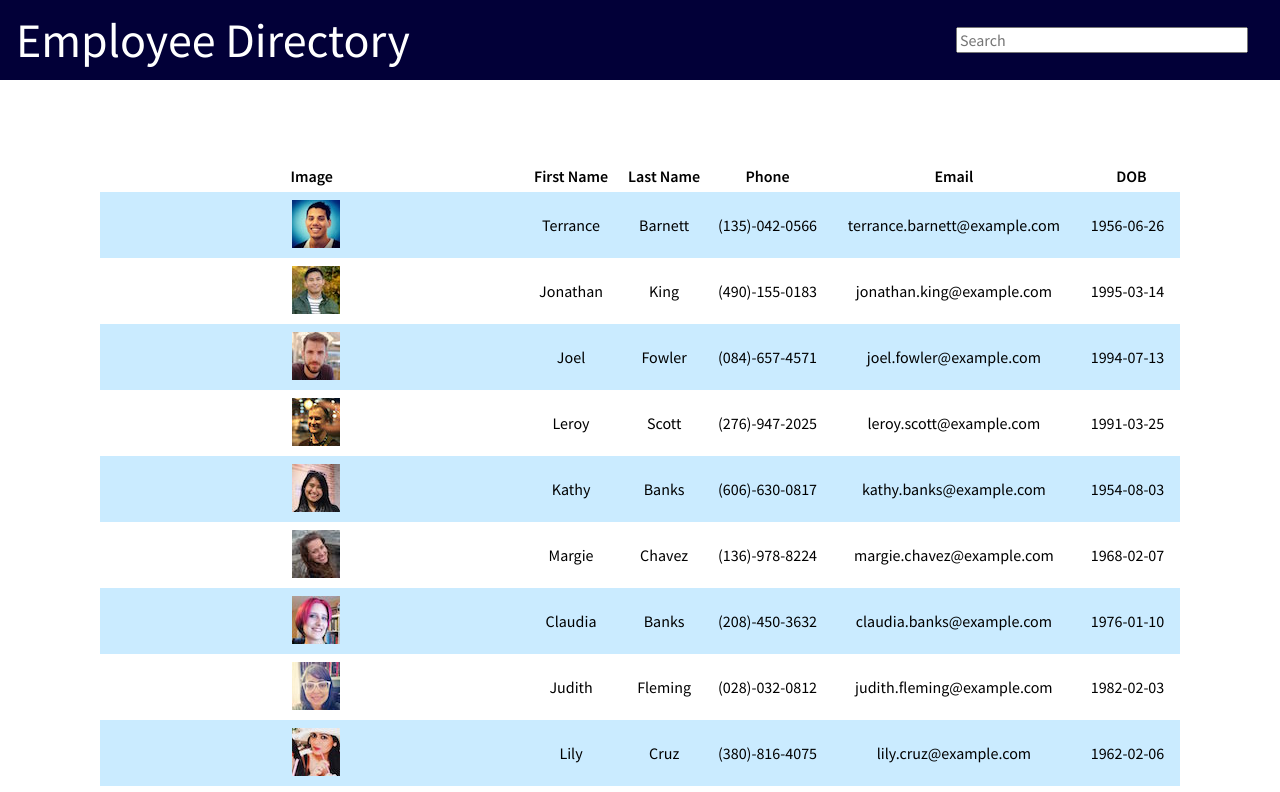
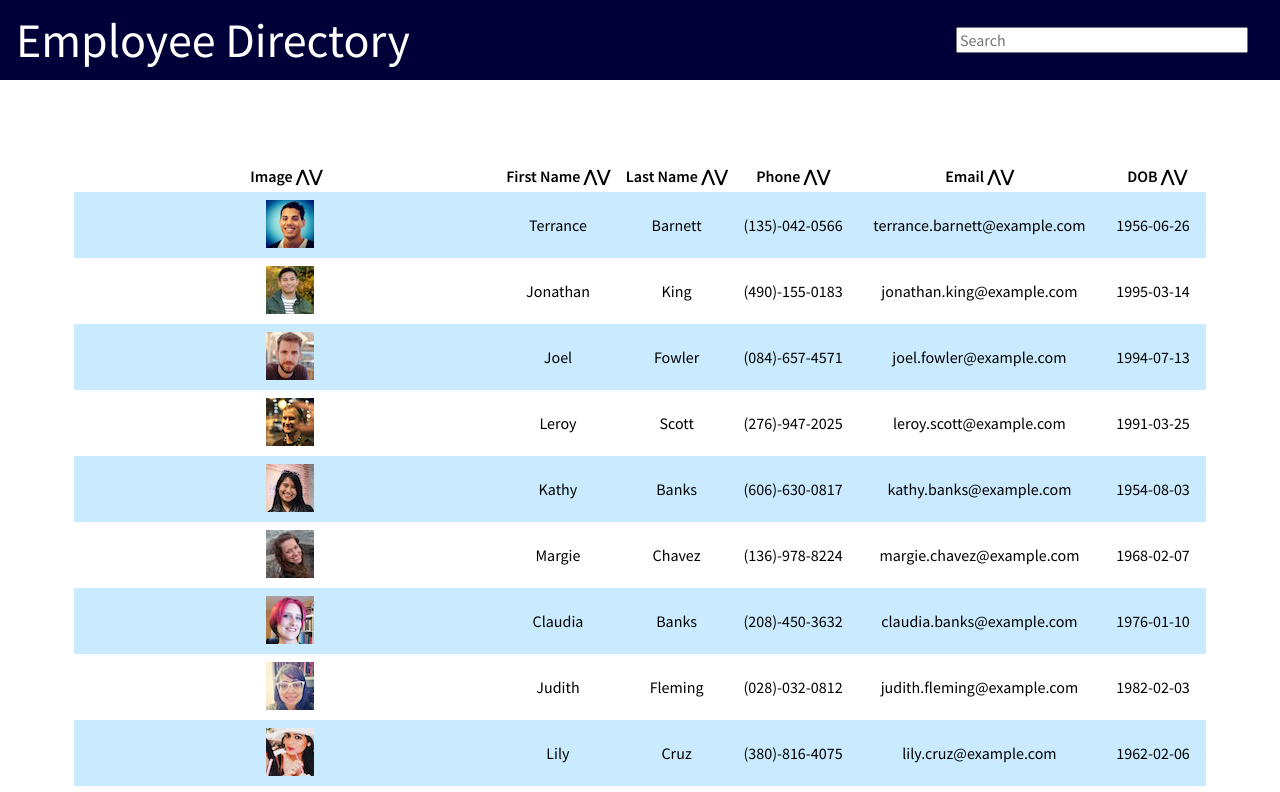
Before and after one commit to SierraChapman/employee-directory, a React (Create React App) app: page / in a window 1280 px wide. Shown: the top 792 px of the page. Built offline with nearby package versions, Linux system fonts and the light colour scheme.

Commit message:
create sort button component

```diff
--- /dev/null
+++ b/src/components/SortBtn/index.js
@@ -0,0 +1,18 @@
+import React, {} from 'react';
+import "./style.css";
+
+function SortBtn(props) {
+  /*
+  SortBtn take the following props:
+  state
+  columnName
+  decreasing
+  sortEmployees
+  */
+
+  return (
+    <span>{ props.decreasing ? "⋁" : "⋀" }</span>
+  );
+}
+
+export default SortBtn;
--- a/src/components/Table/index.js
+++ b/src/components/Table/index.js
@@ -1,5 +1,6 @@
 import React, {} from 'react';
 import Row from '../Row';
+import SortBtn from '../SortBtn';
 import "./style.css";
 
 function Table(props) {
@@ -9,7 +10,15 @@ function Table(props) {
       <table>
         <thead>
           <tr>
-            {props.columns.map(columnName => <th key={columnName} onClick={() => props.sortEmployees(columnName)}>{columnName}</th>)}
+            {props.columns.map(columnName => {
+              return (
+                <th key={columnName} onClick={() => props.sortEmployees(columnName)}>
+                  {columnName + " "}
+                  <SortBtn decreasing={false} />
+                  <SortBtn decreasing={true} />
+                </th>
+              );
+            })}
           </tr>
         </thead>
         <tbody>
```
Also changed, not shown: src/components/SortBtn/style.css (added).
